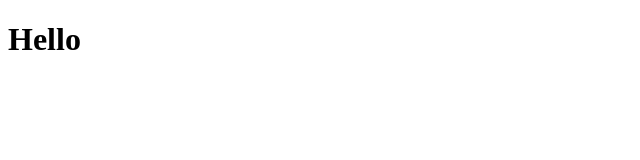
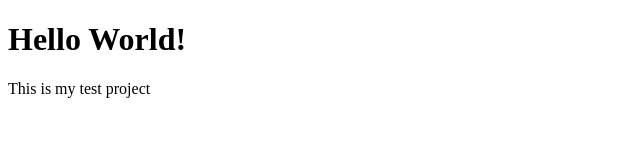
Before and after one commit to darkuserh/git-one, a plain HTML site: page index.html in a window 1280 px wide. Shown: the whole page, without its empty margins (0-640 px from the left). Drawn offline with Linux system fonts and the light colour scheme.

Commit message:
Update index.html
add a new content

```diff
--- a/index.html
+++ b/index.html
@@ -6,6 +6,7 @@
     <title>Document</title>
 </head>
 <body>
-    <h1>Hello</h1>
+<h1>Hello World!</h1>
+<p>This is my test project</p>
 </body>
 </html>
```
